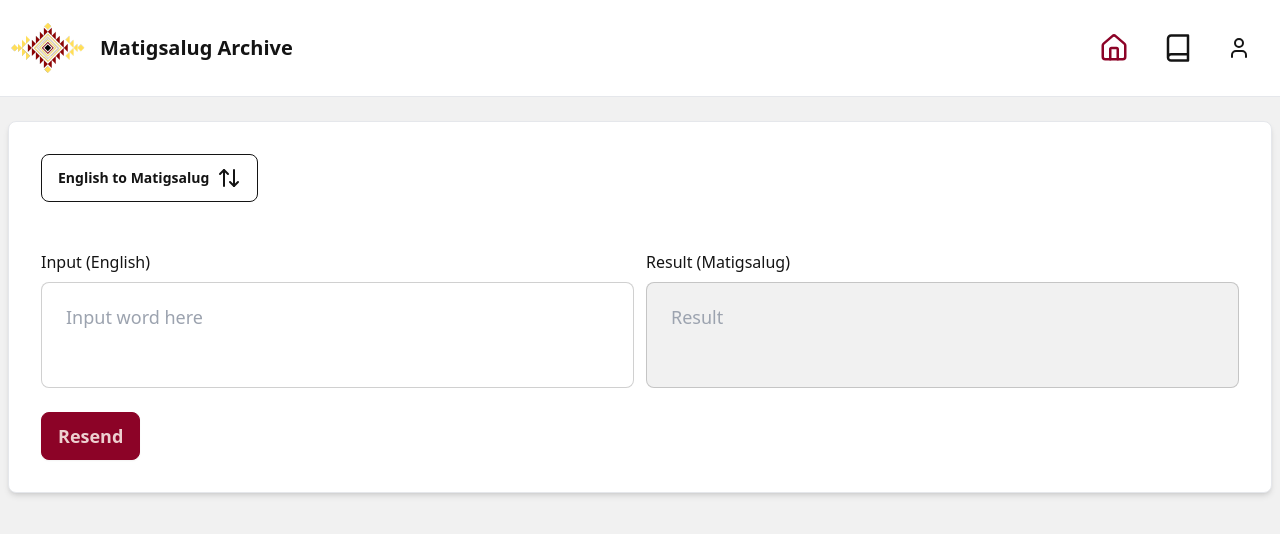
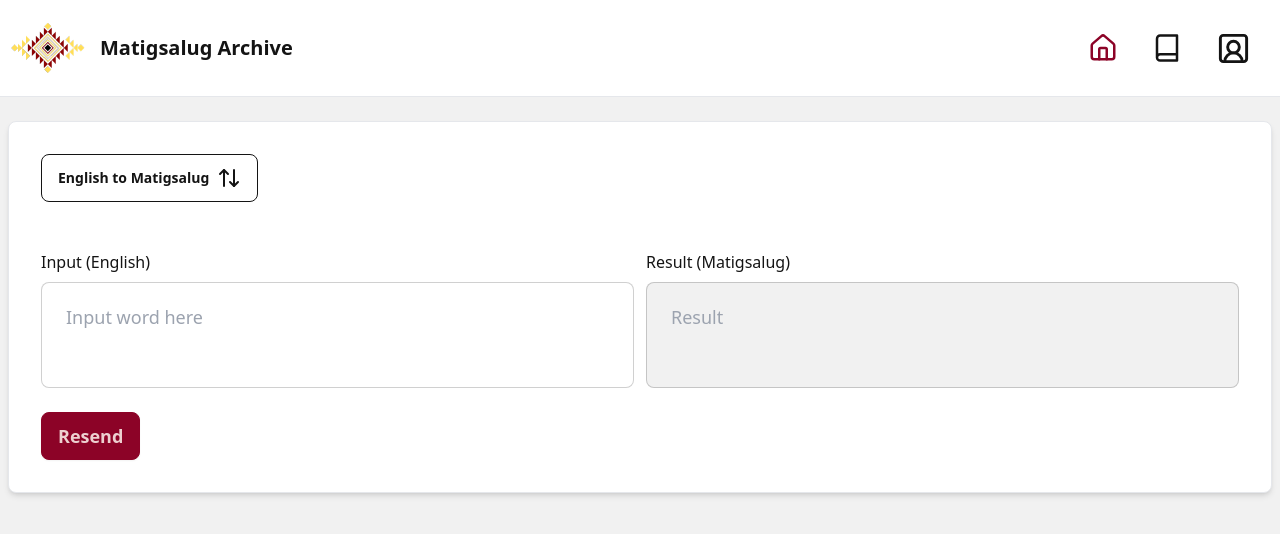
Before and after one commit to roiceee/matigsalug-archive, a React (Vite) app: page / in a window 1280 px wide. Shown: the top 534 px of the page. Built offline with nearby package versions, Linux system fonts and the light colour scheme; no server answers.

Commit message:
changed icon for userdropdown

```diff
--- a/src/components/UserDropdown.tsx
+++ b/src/components/UserDropdown.tsx
@@ -1,5 +1,5 @@
 import { getAuth, signInWithEmailAndPassword, signOut } from "firebase/auth";
-import { LucideLockKeyholeOpen, User } from "lucide-react";
+import { LucideLockKeyholeOpen, SquareUserRound } from "lucide-react";
 import { useContext } from "react";
 import { UserContext } from "./UserProvider";
 
@@ -11,7 +11,7 @@ export default function UserDropdown() {
     <div className="p-0">
       <div className="dropdown dropdown-end">
         <div tabIndex={0} role="button" className="btn btn-ghost">
-          {auth.currentUser ? <LucideLockKeyholeOpen /> : <User />}
+          {auth.currentUser ? <LucideLockKeyholeOpen /> : <SquareUserRound height={35} width={35} />}
         </div>
         <ul
           tabIndex={0}
```
